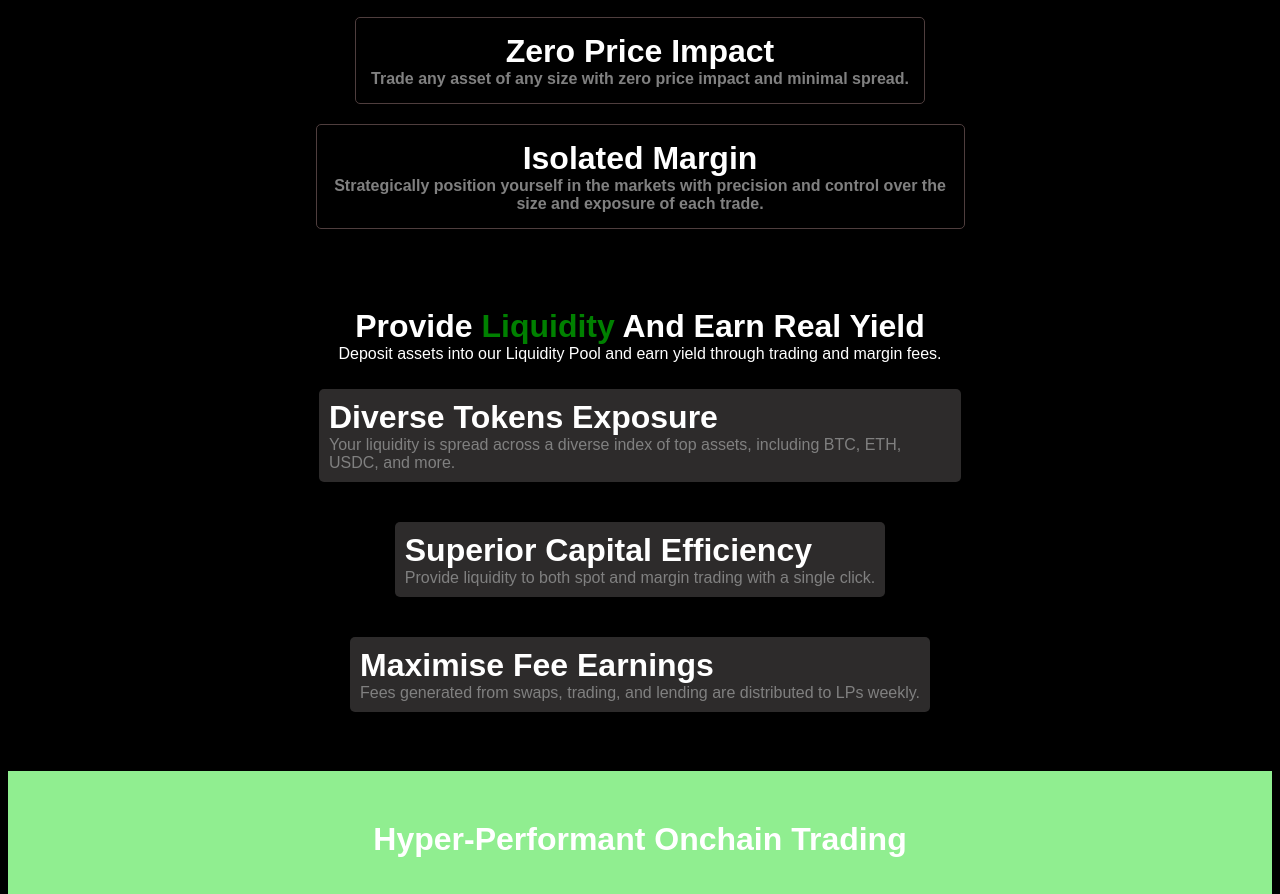
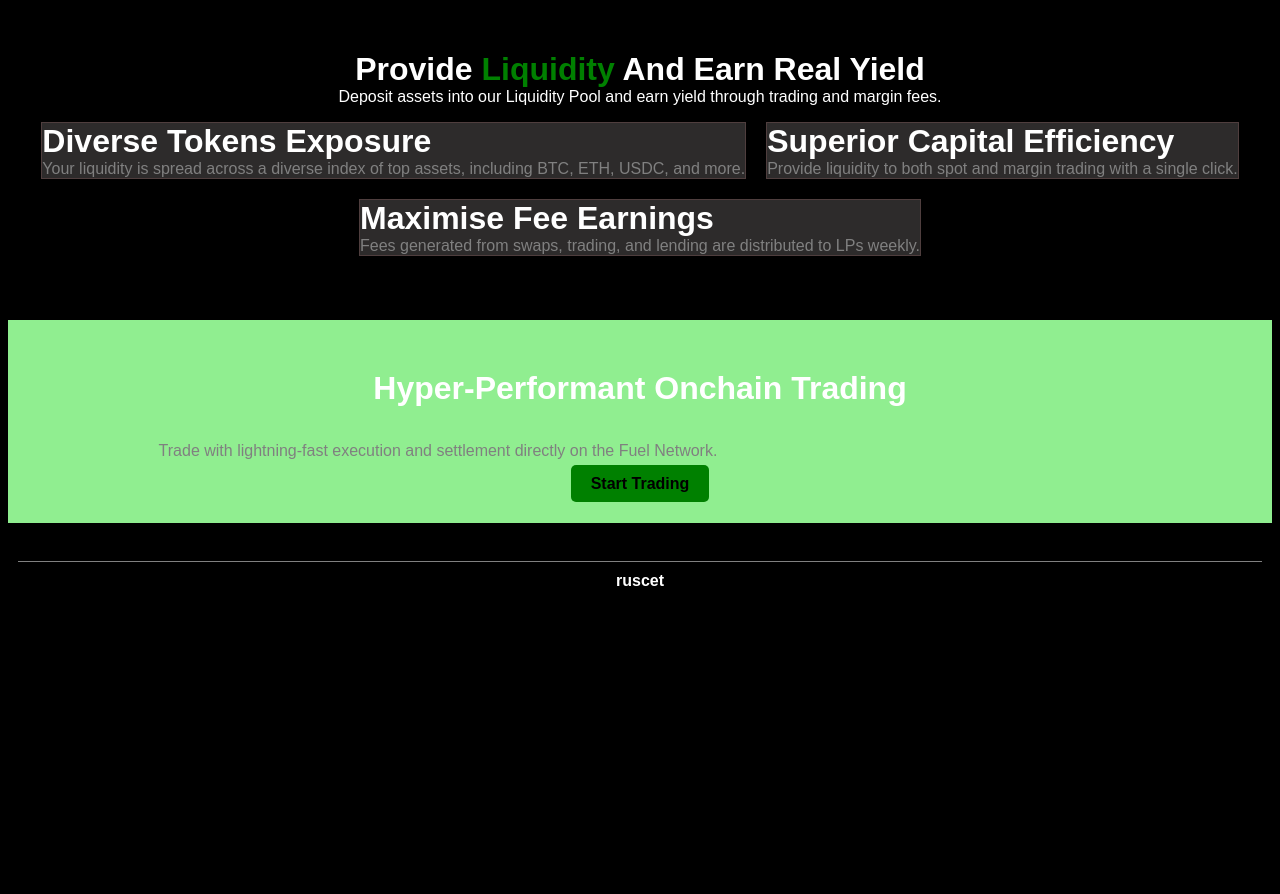
Before and after one commit to un-known26/SIWES, a plain HTML site: page Siwes 12/index.html in a window 1280 px wide. Shown: the part 743-1637 px from the top of the page. After the commit the page ends 1351 px from the top, so only its background shows below. Drawn offline with Linux system fonts and the light colour scheme.

Commit message:
Update style12.css

```diff
--- a/Siwes 12/style12.css
+++ b/Siwes 12/style12.css
@@ -63,84 +63,54 @@ b {
     font-weight: bold;
 }
 
-.sectionC {
+.sectionC, .sectionD {
     padding: 30px 15px;
 
 }
-.sectionC div {
+.sectionC div, .sectionD .first {
     text-align: center;
     font-size: 32px;
     font-weight: bold;
     color: white
 }
-.sectionC ul {
+.sectionC ul, .sectionD ul {
     list-style: none;
     display: flex;
+    flex-direction: row;
     flex-wrap: wrap;
     justify-content: center;
+    align-items: stretch;
     gap: 20px;
     padding: 0;
 }
-.sectionC li {
+.sectionC li, .sectionD li {
     border: 1px solid rgb(79, 62, 62);
-    padding: 15px;
-    border-radius: 5px;
-    max-width: 500px;
+    max-width: 100%;
 }
-.sectionC li:hover {
+.sectionC li:hover, .sectionD li:hover {
     border: 1px solid green;
 }
-.sectionC .mid {
+.sectionC .mid, .sectionD .mid {
     font-size: 32px;
     color: white;
     font-weight: bold;
 }
-.sectionC .low{
+.sectionC .low, .sectionD .low{
     color: grey;
     font-size: 16px;
 }
 
 .sectionD {
     /*border: 1px solid white;*/
-    padding: 15px 10px;
     color: white;
-}
-.sectionD .first {
-    text-align: center;
-    font-size: 32px;
-    font-weight: bold;
 }
 .sectionD .second {
     text-align: center;
     margin-bottom: 10px;
 }
-.sectionD ul {
-    list-style: none;
-    display: flex;
-    flex-wrap: wrap;
-    justify-content: center;
-    padding: 0;
-    gap: 20px
-}
 .sectionD li {
     background-color: rgb(45, 43, 43);
-    padding: 10px;
-    border-radius: 5px;
-    max-width: 500px;
-    margin: 10px;
 }
-.sectionD li:hover {
-    border: 1px solid green;
-}
-.sectionD .mid {
-    font-size: 32px;
-    font-weight: bold;
-}
-.sectionD .low {
-    color: grey;
-    font-size: 16px;
-}
-
 
 .sectionE {
     /*border: 1px solid green;*/
@@ -184,28 +154,25 @@ b {
     padding-top: 10px;
 }
 
-@media(min-width: 500px) {
+@media(max-width: 600px) {
     .left, .right {
-        font-size:32px;
+        font-size:28px;
     }
 
     .sectionC ul, .sectionD ul {
+        flex-wrap: nowrap;
         flex-direction: column;
-        align-items: center;
+        justify-content: center;
+        gap: 20px;
     }
 
     .sectionC li, .sectionD li {
-        max-width: 50%;
+        max-width: 100%;
     }
 }
 
-@media(max-width: 700px) {
-    .sectionC ul, .sectionD ul {
-        flex-direction: row;
-        align-items: center;
-    }
-
+@media(max-width: 900px) {
     .sectionC li, .sectionD li {
-        max-width: 90%;
+        max-width: 30%;
     }
 }
```
